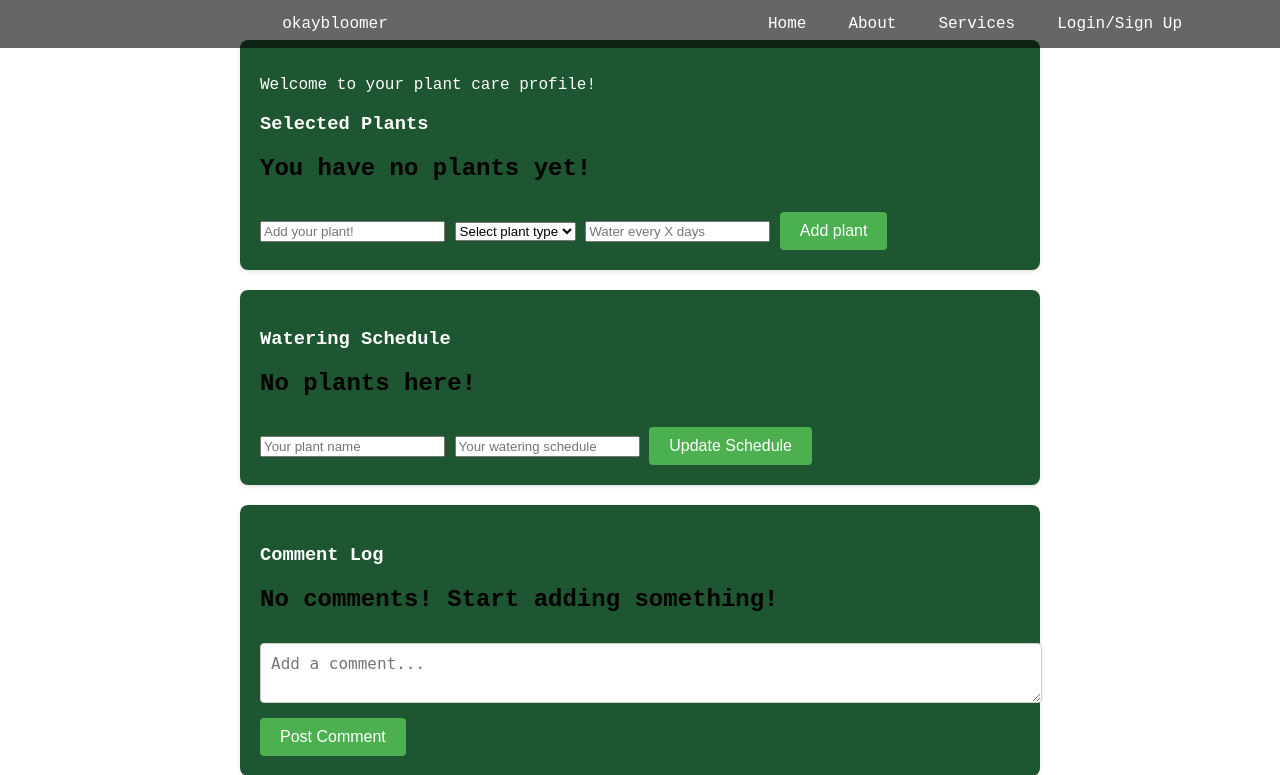
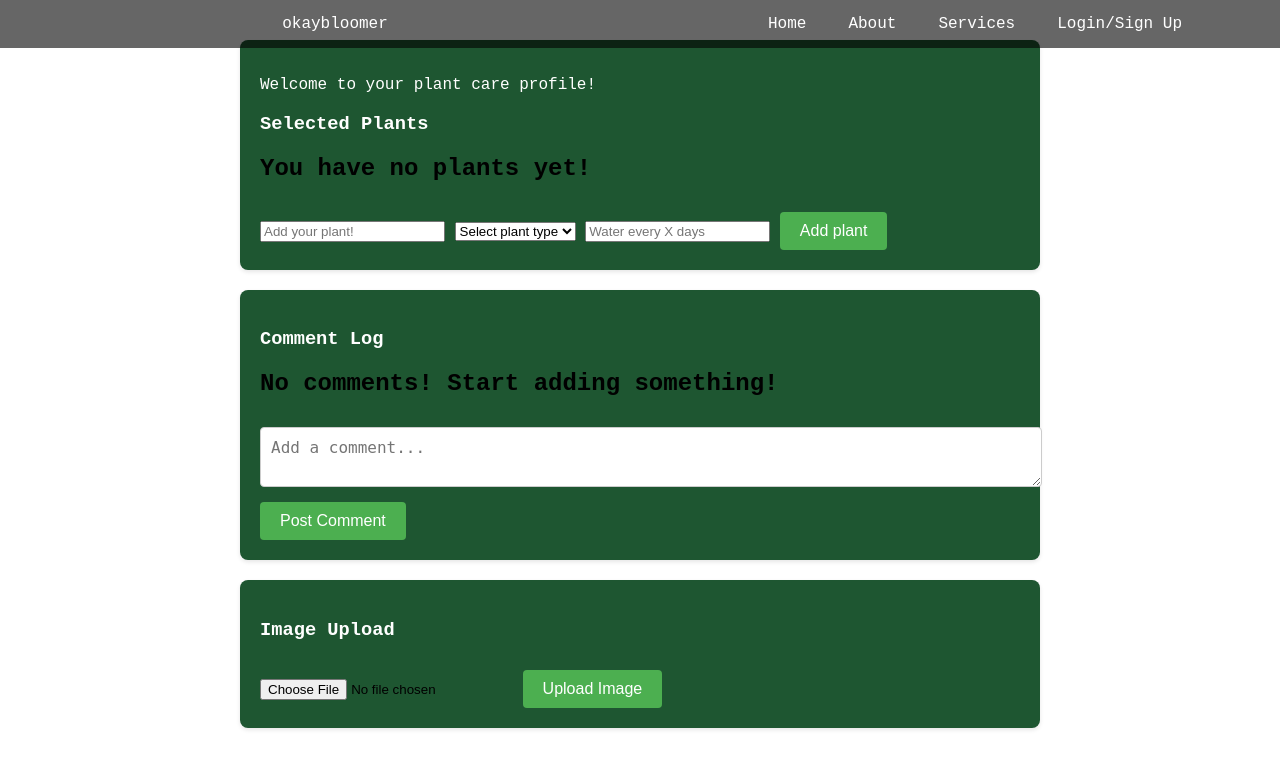
Before and after one commit to turbomoisty/okay_Bloomer, a Python web app: template OB/templates/watering_schedules.html in a window 1280 px wide. Shown: the top 775 px of the page. After the commit the page ends 730 px from the top, so only its background shows below. Run offline with Jinja, Linux system fonts and the light colour scheme; the template is opened without the code that fills it, so the values that code supplies are empty.

Commit message:
removed some redundant code

```diff
--- a/OB/templates/watering_schedules.html
+++ b/OB/templates/watering_schedules.html
@@ -72,29 +72,6 @@
                 </form>
             </div>
         </section>
-        <section class="watering-schedule">
-            <h3>Watering Schedule</h3>
-            <ul id="scheduling-list">
-                {% if not plant %}
-                <h1> No plants here! </h1>
-                    {% else %}
-                        <ul>
-                        {% for plant in plant %}
-                            <li>{{plant.plantName}} - Your next watering in {{ plant.days_left }} days </li>
-                        {% endfor %}
-
-                        </ul>
-                    {% endif %}
-
-            </ul>
-            <form action ="{{url_for('views.add_schedule') }}" method="post">
-                <input type="text" name="plant_name" placeholder="Your plant name" required>
-                <input type="text" name="scheduling_interval" placeholder="Your watering schedule" required>
-
-                <button class="update-schedule">Update Schedule</button>
-            </form>
-
-        </section>
         <section class="comment-log">
             <h3>Comment Log</h3>
             <ul id="comment-list">
```
